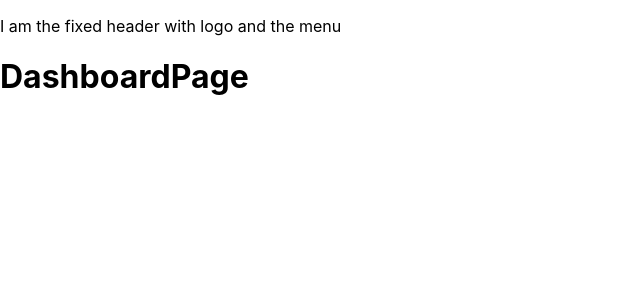
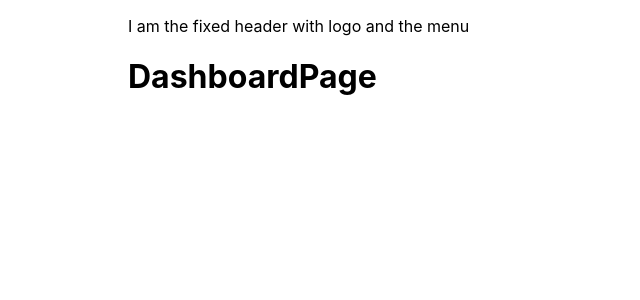
Before and after one commit to FullOfPit/Teamproject_Stray, a React (Create React App) app in the folder frontend/: page / in a window 1280 px wide. Shown: the top 300 px of the page, without its empty margins (0-640 px from the left). Built offline with nearby package versions, Linux system fonts and the light colour scheme.

Commit message:
center content

```diff
--- a/frontend/src/App.tsx
+++ b/frontend/src/App.tsx
@@ -11,7 +11,7 @@ function App() {
     return (
         <>
             <Header/>
-            <main className="page-content">
+            <main className="page-content container">
               <Routes>
                 <Route path="/" element={<DashboardPage />} />
                 <Route path="/login" element={<LoginPage />} />
--- a/frontend/src/components/Header.tsx
+++ b/frontend/src/components/Header.tsx
@@ -3,7 +3,9 @@ import "./Header.css";
 export default function Header() {
     return (
         <header className="page-header">
-            <p>I am the fixed header with logo and the menu</p>
+            <div className="container">
+                <p>I am the fixed header with logo and the menu</p>
+            </div>
         </header>
     )
 }
```
